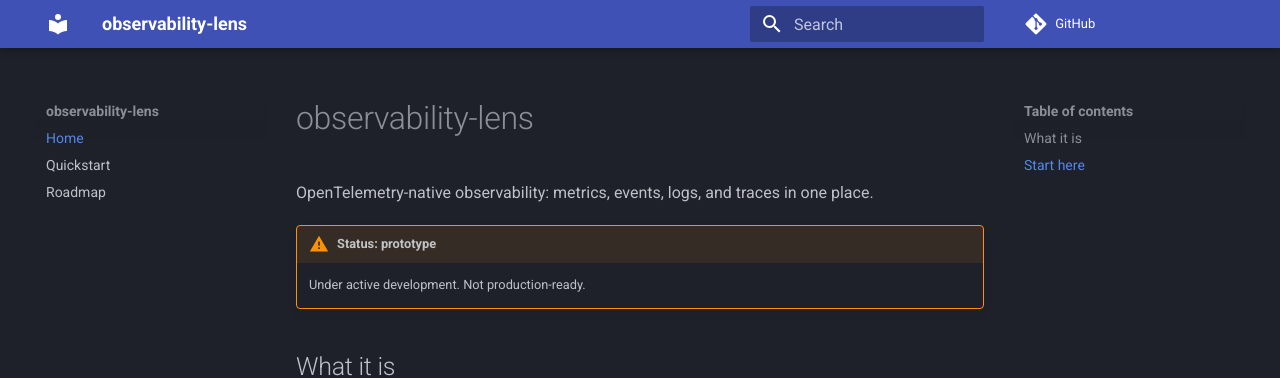
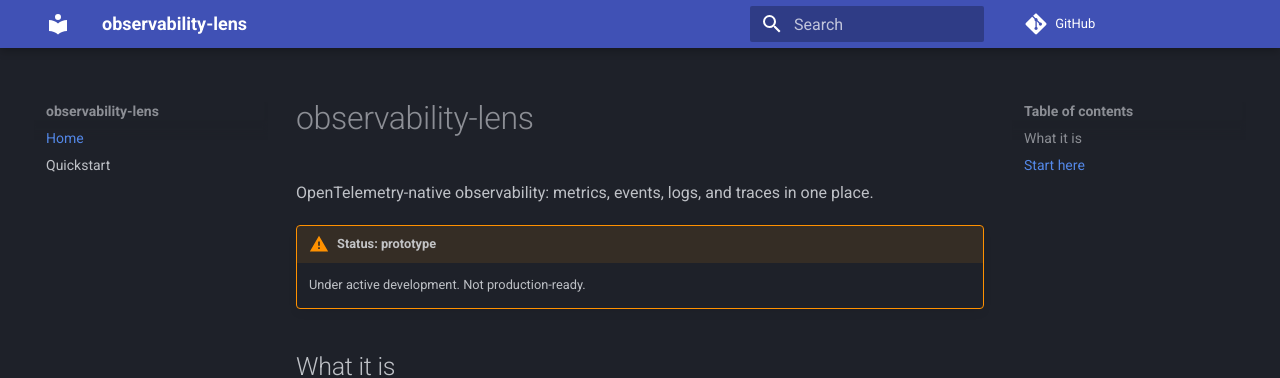
Before and after one commit to sunilbittu/observability-lens, an MkDocs documentation site: the page built from docs/index.md, in a window 1280 px wide. Shown: the top 378 px of the page. Built offline with MkDocs 1.6.1 and Material for MkDocs 9.7.7, drawn with Linux system fonts in a browser that asks for light colours; comment, search, counter and statistics services are not loaded; the version menu is left out.

```diff
--- a/mkdocs.yml
+++ b/mkdocs.yml
@@ -21,4 +21,3 @@ markdown_extensions:
 nav:
   - Home: index.md
   - Quickstart: quickstart.md
-  - Roadmap: roadmap.md
```
Also changed, not shown: 2 other files.
